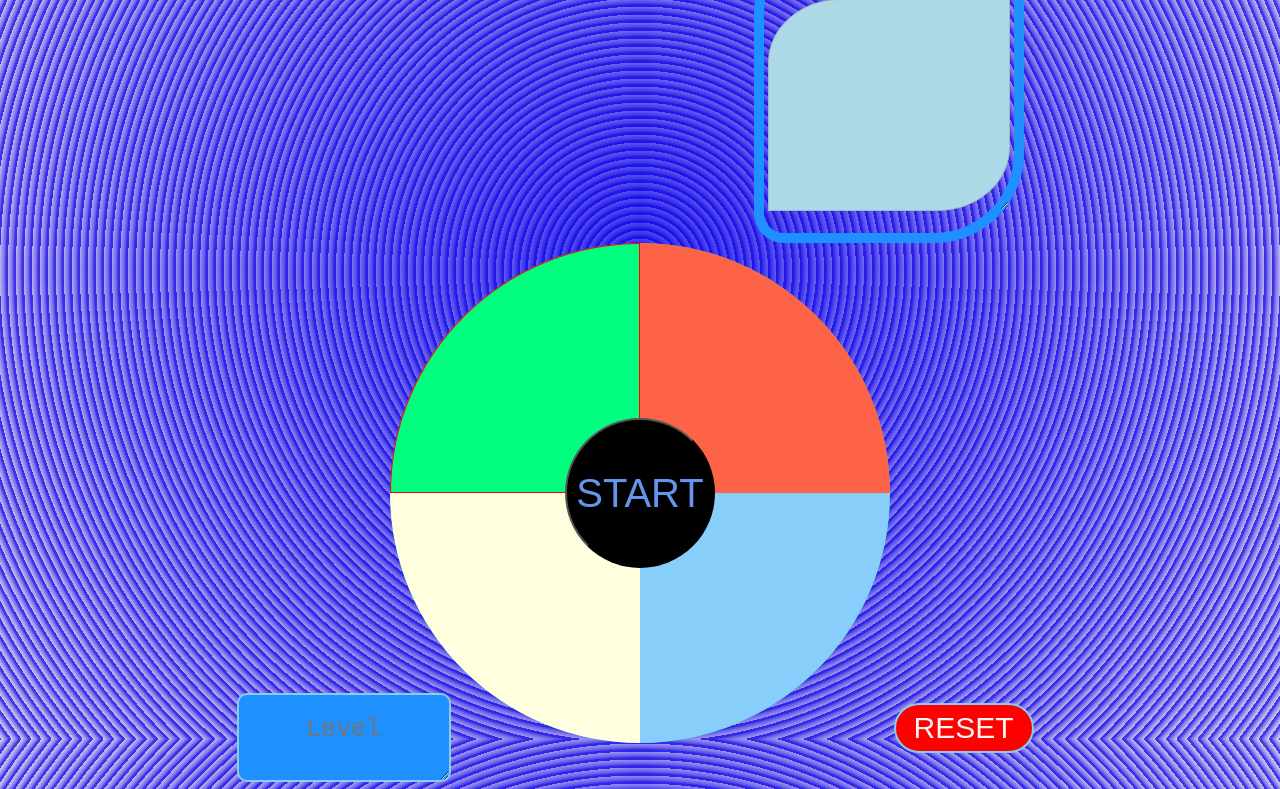
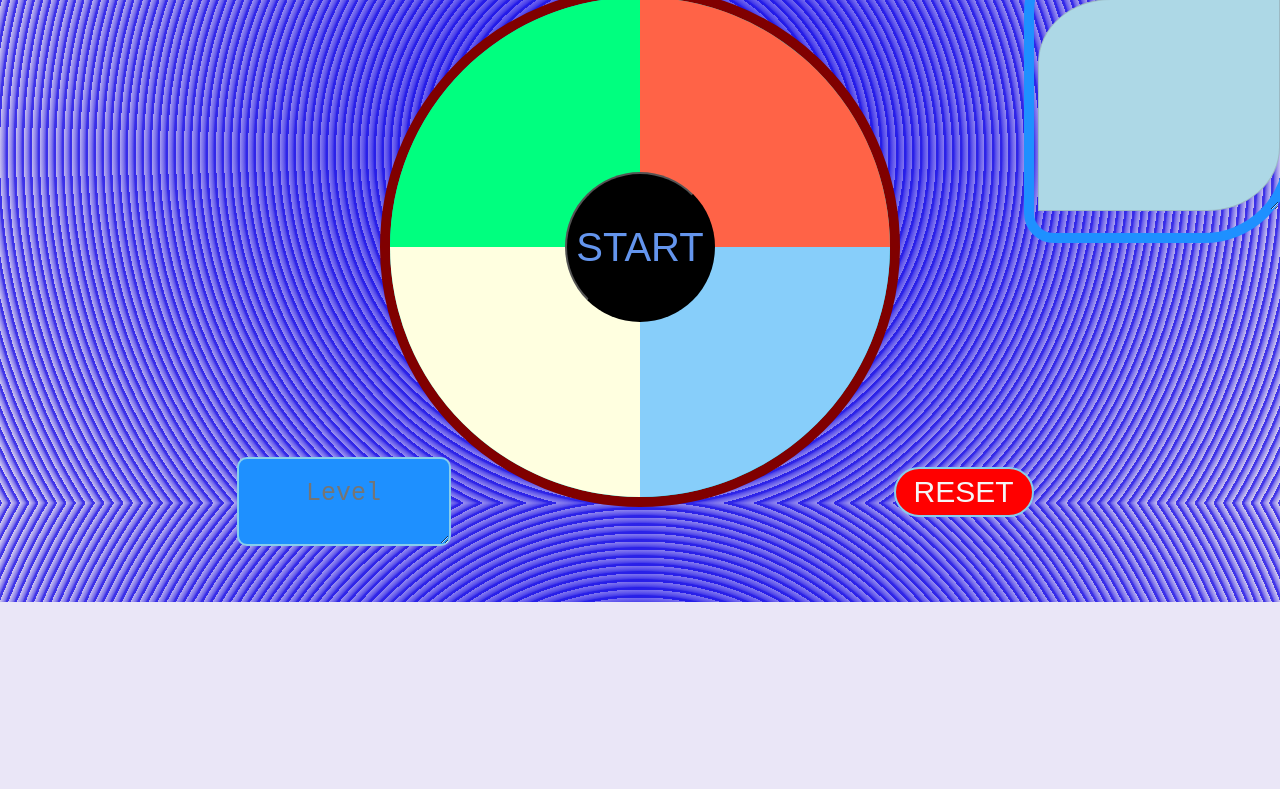
Before and after one commit to BISrat3/BisRat32, a plain HTML site: page Index.html in a window 1280 px wide. Shown: the part 198-987 px from the top of the page. After the commit the page ends 800 px from the top, so only its background shows below. Drawn offline with Linux system fonts and the light colour scheme.

Commit message:
phase23Tuesday

```diff
--- a/app.js
+++ b/app.js
@@ -91,7 +91,7 @@ reset.addEventListener('click', ()=> {
     start.style.background = "black";
     start.style.color = "cornflowerblue";
     // start.setAttribute("disabled", false);
-    displayScreen.setAttribute("disabled", "true")
+    // displayScreen.setAttribute("disabled", "true")
 })
 
 //--- Start button functionality  ---------//
--- a/style.css
+++ b/style.css
@@ -6,7 +6,7 @@
 
 /*-------body style----- -*/
 body {
-    background-color:darkslategray;
+
     width:auto;
     font-family:'Segoe UI', Tahoma, Geneva, Verdana, sans-serif;
     background-color: #eae6f7;
@@ -43,7 +43,8 @@ h1 {
     font-size: 30px;
     width: 250px;
     height: 300px;
-    margin-right: 20%;
+    margin-right: 10%;
+    margin-left: 80%;
     border-radius: 90px 30px;
     border:10px solid dodgerblue;
 }
@@ -76,8 +77,8 @@ h2{
     height: 500px;
     display: flex;
     flex-wrap: wrap;
-    margin-top: 0%;
-    border: 10px;
+    margin-top: -20%;
+    border: 10px solid  maroon;
     /* padding-top: 5px ; */
     background-color:darkturquoise;
     /* justify-content: space-between; */
@@ -94,8 +95,11 @@ h2{
 .greenBtn {
     width: 250px;
     height: 250px;
+    border:1px;
     background-color:springgreen;
-    border:1px solid red;
+    /* border:1px solid red; */
+    /* padding-left: 10px;
+    padding-right: 10px; */
     border-top-left-radius: 250px;
     /* border-top-right-radius: 10px; */
     /* border-bottom-left-radius: 0px; */
@@ -110,6 +114,7 @@ h2{
 
 .greenBtn:active {
     background-color:darkgreen;
+
 }
 /* * red button  */
 .redBtn {
```
Also changed, not shown: 1 other file.
